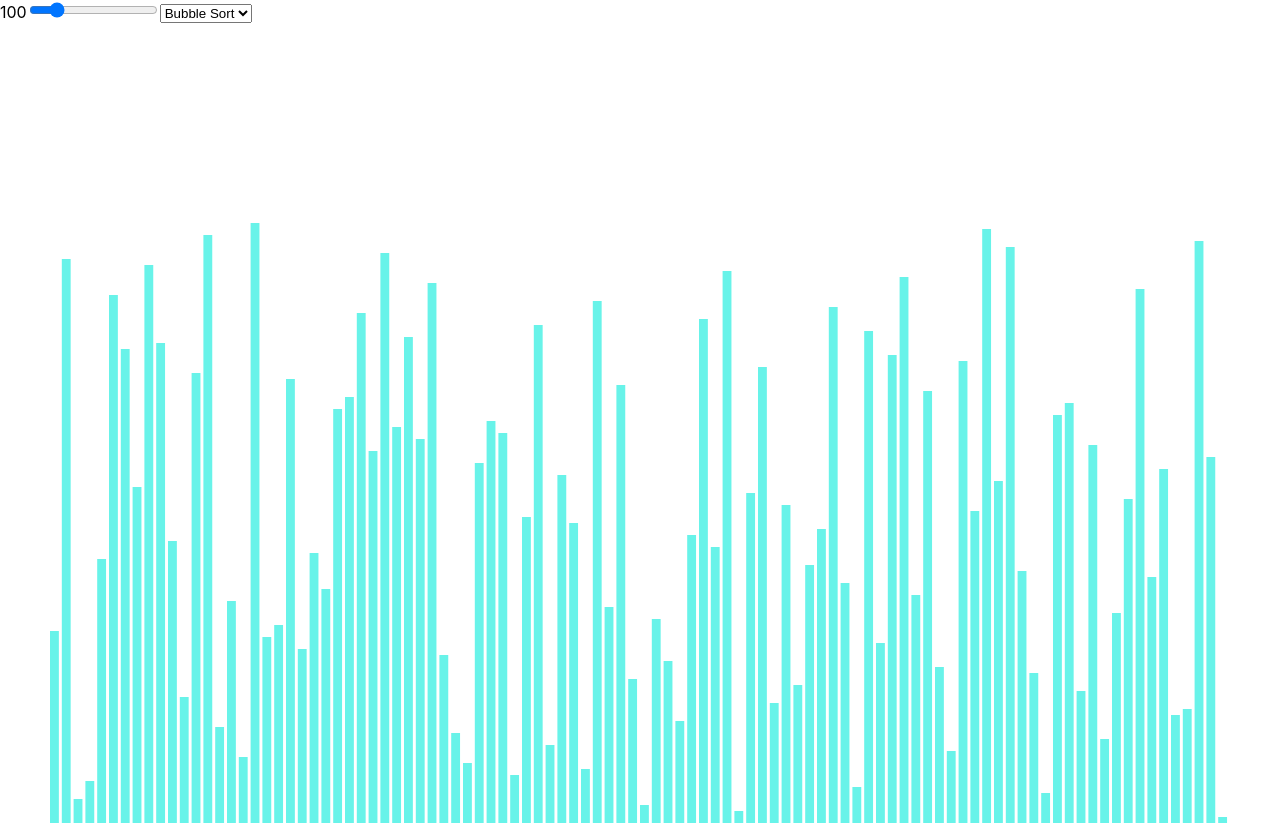
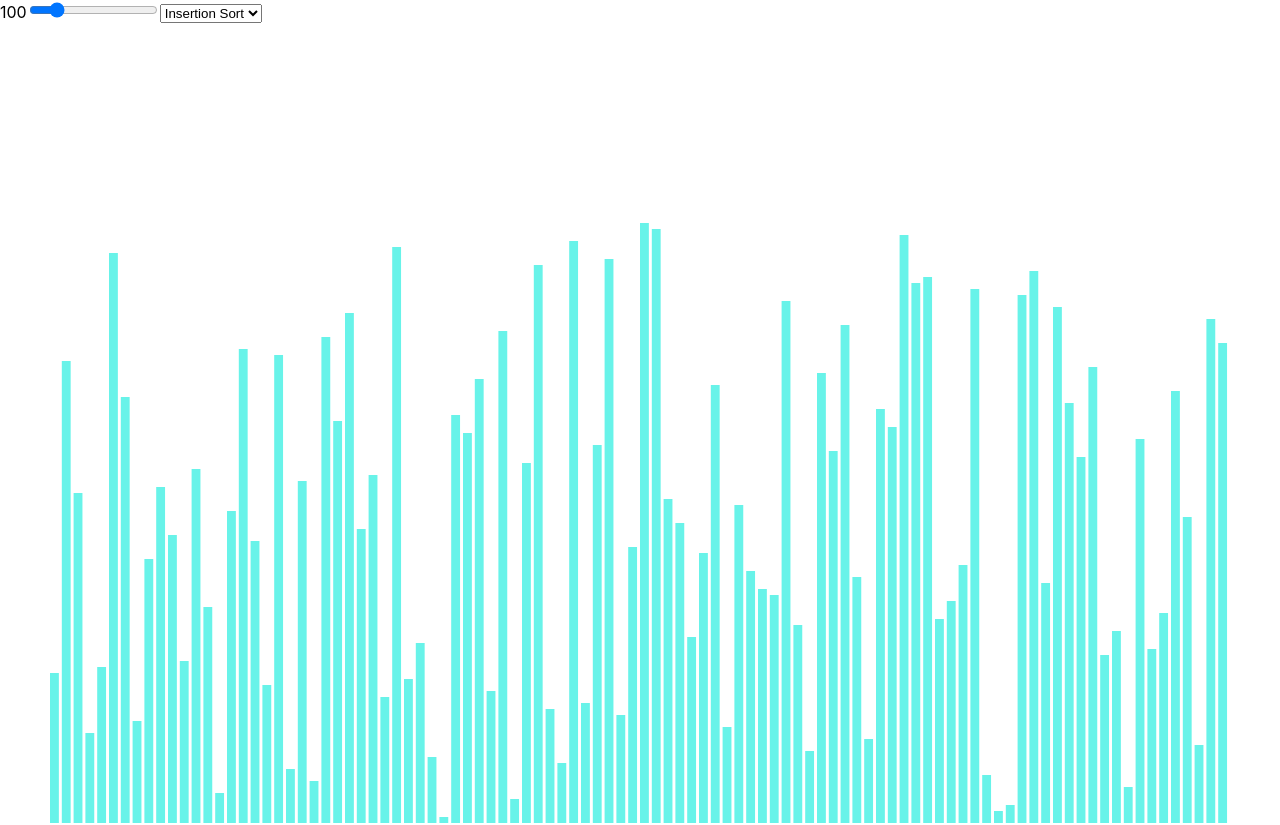
Before and after one commit to DmndCrow/sorting_visualization, a React (Create React App) app: page / in a window 1280 px wide. Shown: the top 825 px of the page. Built offline with nearby package versions, Linux system fonts and the light colour scheme.

Commit message:
add insertion sort algorithm

```diff
--- a/src/algorithms/bubble-sort.algorithm.tsx
+++ b/src/algorithms/bubble-sort.algorithm.tsx
@@ -7,7 +7,7 @@ function bubbleSortInit(array: BlockItem[]): State {
   // and mark rest of block items with default color
   array.forEach((node: BlockItem, i: number) => {
     array[i].color = i < 2 ? SELECTED_COLOR : DEFAULT_COLOR;
-  })
+  });
 
   return {
     array,
@@ -24,7 +24,7 @@ function bubbleSortStep(state: State): Partial<State> {
   let { array, swaps, comparisons, i, j } = state;
 
   if (i < 0) {
-    return {done: true}
+    return {done: true};
   }
 
   // restore color of already visited node
@@ -82,7 +82,5 @@ function* runBubbleSort(array: BlockItem[]): Generator<State> {
 }
 
 export {
-  bubbleSortInit,
-  bubbleSortStep,
   runBubbleSort
 }
--- /dev/null
+++ b/src/algorithms/insertion-sort.algorithm.tsx
@@ -0,0 +1,93 @@
+import {BlockItem, State} from '../utils/types';
+import {COMPLETED_COLOR, DEFAULT_COLOR, SELECTED_COLOR} from '../utils/constants';
+
+// initialize bubble sorting algorithm
+function insertionSortInit(array: BlockItem[]): State {
+  // set initial 2 nodes for comparison with required color
+  // and mark rest of block items with default color
+  array.forEach((node: BlockItem, i: number) => {
+    array[i].color = i < 2 ? SELECTED_COLOR : DEFAULT_COLOR;
+  });
+
+  return {
+    array,
+    swaps: 0,
+    comparisons: 0,
+    i: 1,
+    j: 0,
+    done: false
+  };
+}
+
+// update color of adjacent nodes
+function updateColor(array: BlockItem[], index: number, color: string) {
+  if (index >= 0 && index + 1 < array.length) {
+    array[index].color = color;
+    array[index + 1].color = color;
+  }
+}
+
+// run bubble sort algorithm
+function insertionSortStep(state: State): Partial<State> {
+  let { array, swaps, comparisons, i, j } = state;
+
+  // when reach the end, mark array as completed
+  if (i == array.length) {
+    array.forEach((node: BlockItem, index: number) => {
+      array[index].color = COMPLETED_COLOR;
+    });
+    return {done: true};
+  }
+
+  // swap values based on condition
+  if (j >= 0 && array[j + 1].value < array[j].value) {
+    // restore default colors for previous nodes
+    updateColor(array, j, DEFAULT_COLOR);
+
+    // swap items and iterate to next node
+    [array[j], array[j + 1]] = [array[j + 1], array[j]];
+    swaps++;
+    comparisons++;
+    j--;
+
+    // mark iterated node as selected
+    updateColor(array, j, SELECTED_COLOR);
+  } else {
+    // restore default colors for previous nodes
+    updateColor(array, j, DEFAULT_COLOR);
+
+    // start from next node
+    j = i;
+    i++;
+
+    // mark next nodes as selected
+    updateColor(array, i - 1, SELECTED_COLOR);
+  }
+
+  return { array, swaps, comparisons, i, j };
+}
+
+// generator that runs bubble sort
+function* runInsertionSort(array: BlockItem[]): Generator<State> {
+  // generator initial state of an bubble sort algorithm
+  let state: State = insertionSortInit(array);
+
+  // return initial state
+  yield state;
+
+  // while list is not sorted update state and return it
+  while (!state.done) {
+    state = {
+      ...state,
+      ...insertionSortStep(state),
+    };
+    yield state;
+  }
+
+  // return final sorted state of a list
+  yield state;
+}
+
+export {
+  runInsertionSort
+}
--- a/src/components/app/app.component.tsx
+++ b/src/components/app/app.component.tsx
@@ -5,7 +5,7 @@ import {Header} from '../header';
 
 function App() {
   const [length, setLength] = useState(100);
-  const [algorithm, setAlgorithm] = useState('bubble-sort');
+  const [algorithm, setAlgorithm] = useState('insertion-sort');
 
   return (
     <div>
@@ -14,7 +14,7 @@ function App() {
               algorithm={algorithm}
               setAlgorithm={setAlgorithm}
       />
-      <Visualization length={length}/>
+      <Visualization length={length} algorithm={algorithm} />
     </div>
   );
 }
--- a/src/components/header/header.component.tsx
+++ b/src/components/header/header.component.tsx
@@ -24,7 +24,7 @@ function Header({length, setLength, algorithm, setAlgorithm}: HeaderProps) {
       <select value={algorithm} onChange={(ev: ChangeEvent<HTMLSelectElement>) => changeAlgorithm(ev)}>
         {
           Object.entries(algorithms).map(([key, val], i: number) => {
-            return <option key={i} value={key}>{val}</option>
+            return <option key={i} value={key}>{val.label}</option>
           })
         }
       </select>
--- a/src/components/visualization/visualization.component.tsx
+++ b/src/components/visualization/visualization.component.tsx
@@ -4,7 +4,7 @@ import PropTypes from 'prop-types';
 import {BlockItem} from '../../utils/types';
 import {shuffleArray} from '../../utils/functions';
 import {runBubbleSort} from '../../algorithms/bubble-sort.algorithm';
-import {DEFAULT_COLOR} from '../../utils/constants';
+import {algorithms, DEFAULT_COLOR} from '../../utils/constants';
 import {generateChart} from '../../utils/functions';
 import {ChartProps, TableProps} from '../../utils/props';
 
@@ -15,7 +15,7 @@ const Chart = ({children, height, width}: ChartProps) => (
   </svg>
 );
 
-function Visualization({length}: TableProps) {
+function Visualization({length, algorithm}: TableProps) {
   const [list, setList] = useState<BlockItem[]>(Array);
   const [width, setWidth] = useState<number>(0);
   const [height, setHeight] = useState<number>(0);
@@ -24,8 +24,9 @@ function Visualization({length}: TableProps) {
   const [comparison, setComparison] = useState<number>(0);
   const [swap, setSwap] = useState<number>(0);
 
-  const buttonRef = useRef<any>(null)
-  const inputRef = useRef<any>(null)
+  const buttonRef = useRef<any>(null);
+  const inputRef = useRef<any>(null);
+  const changeAlgoRef = useRef<any>(null);
 
 
   useEffect(() => {
@@ -37,7 +38,20 @@ function Visualization({length}: TableProps) {
     if (list.length > 0) {
       setChartVisualization([...generateChart(list, height, width)]);
     }
-  }, [list])
+  }, [list]);
+
+  // every time algorithm changed
+  useEffect(() => {
+    if (changeAlgoRef.current) {
+      // create new shuffled array
+      generateShuffledArray();
+      // stop currently running async function
+      changeAlgoRef.current.click();
+
+      // update chart to initial array
+      setChartVisualization([...generateChart(list, height, width)]);
+    }
+  }, [algorithm]);
 
   const generateShuffledArray = () => {
     let initArray = Array.from(Array(length).keys());
@@ -54,14 +68,17 @@ function Visualization({length}: TableProps) {
   };
 
   const runSortingAlgorithm = async () => {
-    // create generator
-    let it = runBubbleSort(list);
+    // create generator from sorting algorithm
+    let it = algorithms[algorithm].sorting(list);
 
     // create local delay timer
     let localDelayTime = delayTime;
     let result = it.next();
+    let stop = false;
+    let pause = false;
 
-    while (!result.done) {
+    while (!result.done && !stop) {
+      if (!pause) {
         setChartVisualization([...generateChart(result.value.array, height, width)]);
         // setComparison(result.value.comparisons);
         // setSwap(result.value.swaps);
@@ -79,10 +96,16 @@ function Visualization({length}: TableProps) {
           inputRef.current.addEventListener('change', (event: ChangeEvent<HTMLInputElement>) => {
             resolve(localDelayTime = +event.target.value);
           });
+
+          // on sorting algorithm change, stop function
+          changeAlgoRef.current.addEventListener('click', () => {
+            resolve(stop = true);
+          });
         });
 
         // go to next element of an iterator
         result = it.next();
+      }
     }
   }
 
@@ -108,12 +131,14 @@ function Visualization({length}: TableProps) {
              onChange={(ev) => setDelayTime(+ev.target.value)}
       />
       <button ref={buttonRef} onClick={() => runSortingAlgorithm()}>Run script</button>
+      <button ref={changeAlgoRef} hidden>Change Algo</button>
     </div>
   );
 }
 
 Visualization.propTypes = {
   length: PropTypes.number.isRequired,
+  algorithm: PropTypes.string.isRequired
 };
 
 export default Visualization;
--- a/src/utils/constants.tsx
+++ b/src/utils/constants.tsx
@@ -1,8 +1,11 @@
+import {runBubbleSort} from '../algorithms/bubble-sort.algorithm';
+import {runInsertionSort} from '../algorithms/insertion-sort.algorithm';
+
 export const DEFAULT_COLOR = '#68f3e9';
 export const COMPLETED_COLOR = '#0dee06'
 export const SELECTED_COLOR = '#db035a';
 
-export const algorithms = {
-  'bubble-sort': 'Bubble Sort',
-  'quick-sort': 'Quicksort'
-}
+export const algorithms: { [key: string]: { label: string, sorting: any } } = {
+  'bubble-sort': {label: 'Bubble Sort', sorting: runBubbleSort},
+  'insertion-sort': {label: 'Insertion Sort', sorting: runInsertionSort},
+};
--- a/src/utils/props.tsx
+++ b/src/utils/props.tsx
@@ -1,5 +1,6 @@
 type TableProps = {
-  length: number,
+  length: number;
+  algorithm: string;
 }
 
 type ChartProps = {
```
Lines whose indentation alone changed are shown as unchanged.
